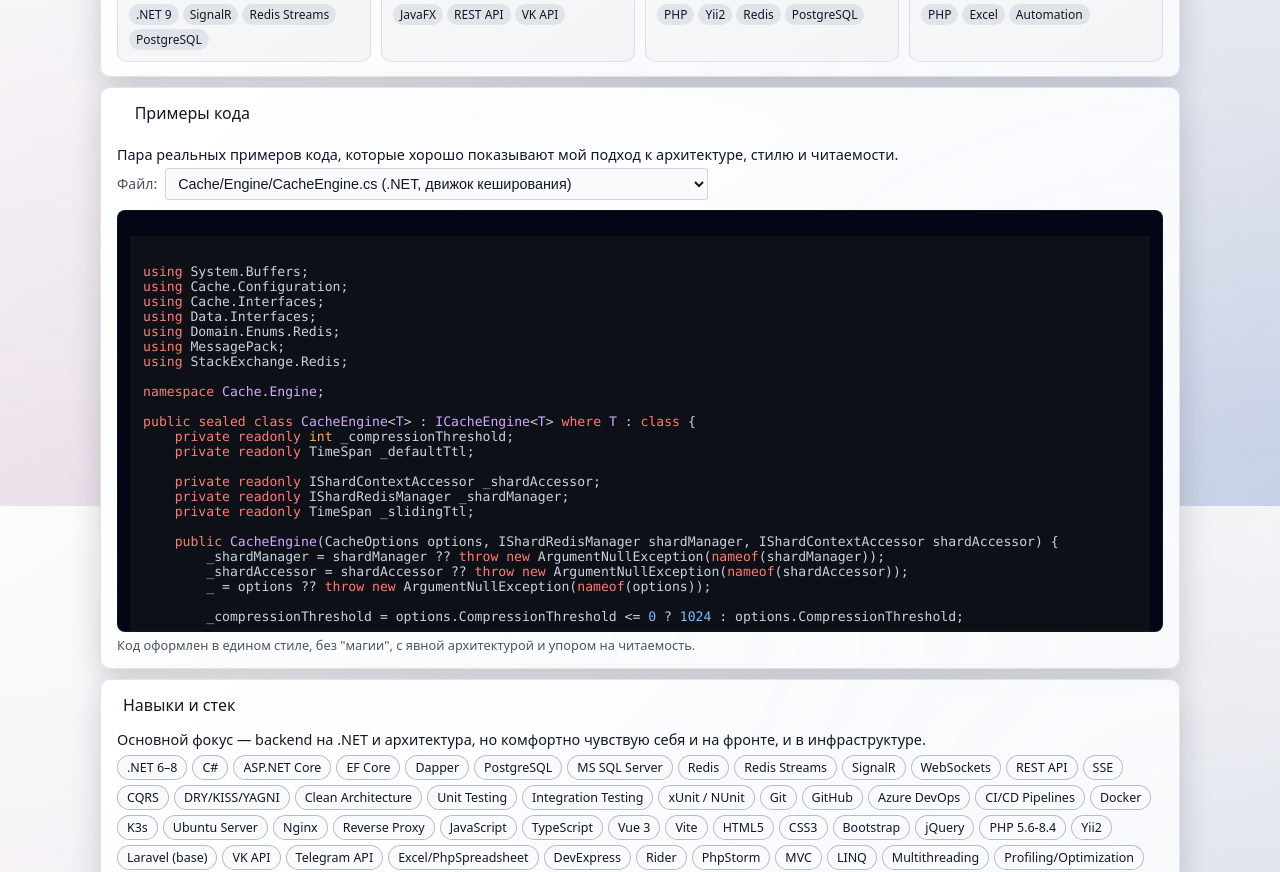
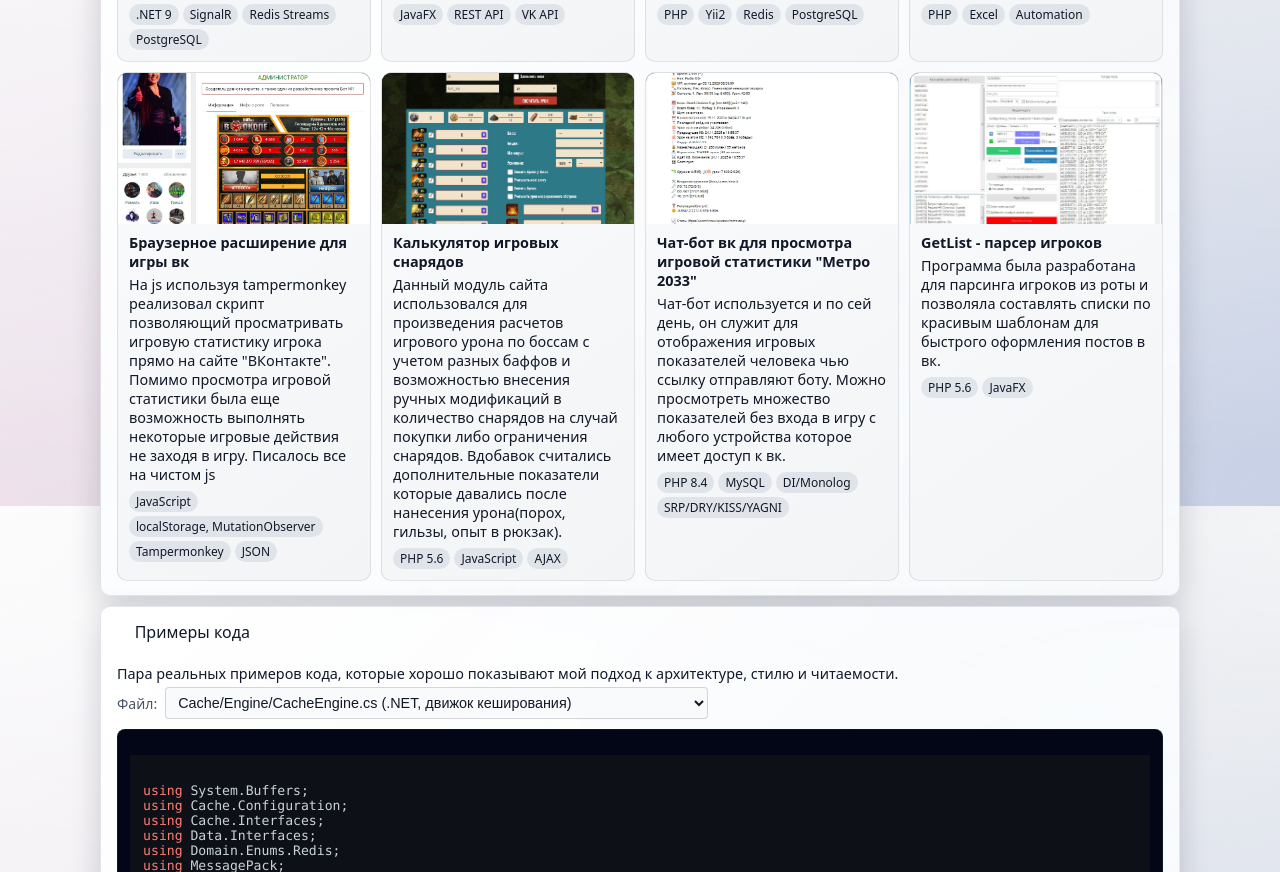
Before and after one commit to Askja/cv, a plain HTML site: page index.html in a window 1280 px wide. Shown: the part 1094-1966 px from the top of the page. Drawn offline with Linux system fonts and the light colour scheme; a web font is replaced by a local one.

Commit message:
Немного правок

```diff
--- a/css/style.css
+++ b/css/style.css
@@ -632,3 +632,14 @@ pre.code-block code {
 .code-block.active {
     display: block;
 }
+
+.hero-goals {
+    font-size: 0.9rem;
+    color: var(--textSecondaryLight);
+    margin-top: 4px;
+    line-height: 1.5;
+}
+
+.dark-theme .hero-goals {
+    color: var(--textSecondaryDark);
+}
--- a/index.html
+++ b/index.html
@@ -240,6 +240,75 @@
                         <span class="project-tag">PHP</span>
                         <span class="project-tag">Excel</span>
                         <span class="project-tag">Automation</span>
+                    </div>
+                </div>
+            </article>
+
+            <article class="project-card" data-image="images/ext.jpg">
+                <div class="project-thumb">
+                    <img src="images/ext.jpg" alt="Браузерное расширение"/>
+                </div>
+                <div class="project-body">
+                    <div class="project-title">Браузерное расширение для игры вк</div>
+                    <div>
+                        На js используя tampermonkey реализовал скрипт позволяющий просматривать игровую статистику игрока прямо на сайте "ВКонтакте". Помимо просмотра игровой статистики была еще возможность выполнять некоторые игровые действия не заходя в игру. Писалось все на чистом js
+                    </div>
+                    <div class="project-tags">
+                        <span class="project-tag">JavaScript</span>
+                        <span class="project-tag">localStorage, MutationObserver</span>
+                        <span class="project-tag">Tampermonkey</span>
+                        <span class="project-tag">JSON</span>
+                    </div>
+                </div>
+            </article>
+
+            <article class="project-card" data-image="images/calc.jpg">
+                <div class="project-thumb">
+                    <img src="images/calc.jpg" alt="Игровой калькулятор"/>
+                </div>
+                <div class="project-body">
+                    <div class="project-title">Калькулятор игровых снарядов</div>
+                    <div>
+                        Данный модуль сайта использовался для произведения расчетов игрового урона по боссам с учетом разных баффов и возможностью внесения ручных модификаций в количество снарядов на случай покупки либо ограничения снарядов. Вдобавок считались дополнительные показатели которые давались после нанесения урона(порох, гильзы, опыт в рюкзак).
+                    </div>
+                    <div class="project-tags">
+                        <span class="project-tag">PHP 5.6</span>
+                        <span class="project-tag">JavaScript</span>
+                        <span class="project-tag">AJAX</span>
+                    </div>
+                </div>
+            </article>
+
+            <article class="project-card" data-image="images/chatbot.jpg">
+                <div class="project-thumb">
+                    <img src="images/chatbot.jpg" alt="Чат-бот вк"/>
+                </div>
+                <div class="project-body">
+                    <div class="project-title">Чат-бот вк для просмотра игровой статистики "Метро 2033"</div>
+                    <div>
+                        Чат-бот используется и по сей день, он служит для отображения игровых показателей человека чью ссылку отправляют боту. Можно просмотреть множество показателей без входа в игру с любого устройства которое имеет доступ к вк.
+                    </div>
+                    <div class="project-tags">
+                        <span class="project-tag">PHP 8.4</span>
+                        <span class="project-tag">MySQL</span>
+                        <span class="project-tag">DI/Monolog</span>
+                        <span class="project-tag">SRP/DRY/KISS/YAGNI</span>
+                    </div>
+                </div>
+            </article>
+
+            <article class="project-card" data-image="images/getlist.jpg">
+                <div class="project-thumb">
+                    <img src="images/getlist.jpg" alt="GetList"/>
+                </div>
+                <div class="project-body">
+                    <div class="project-title">GetList - парсер игроков</div>
+                    <div>
+                        Программа была разработана для парсинга игроков из роты и позволяла составлять списки по красивым шаблонам для быстрого оформления постов в вк.
+                    </div>
+                    <div class="project-tags">
+                        <span class="project-tag">PHP 5.6</span>
+                        <span class="project-tag">JavaFX</span>
                     </div>
                 </div>
             </article>
```
Also changed, not shown: images/calc.jpg (added), images/chatbot.jpg (added), images/ext.jpg (added), images/getlist.jpg (added), 1 other file.
